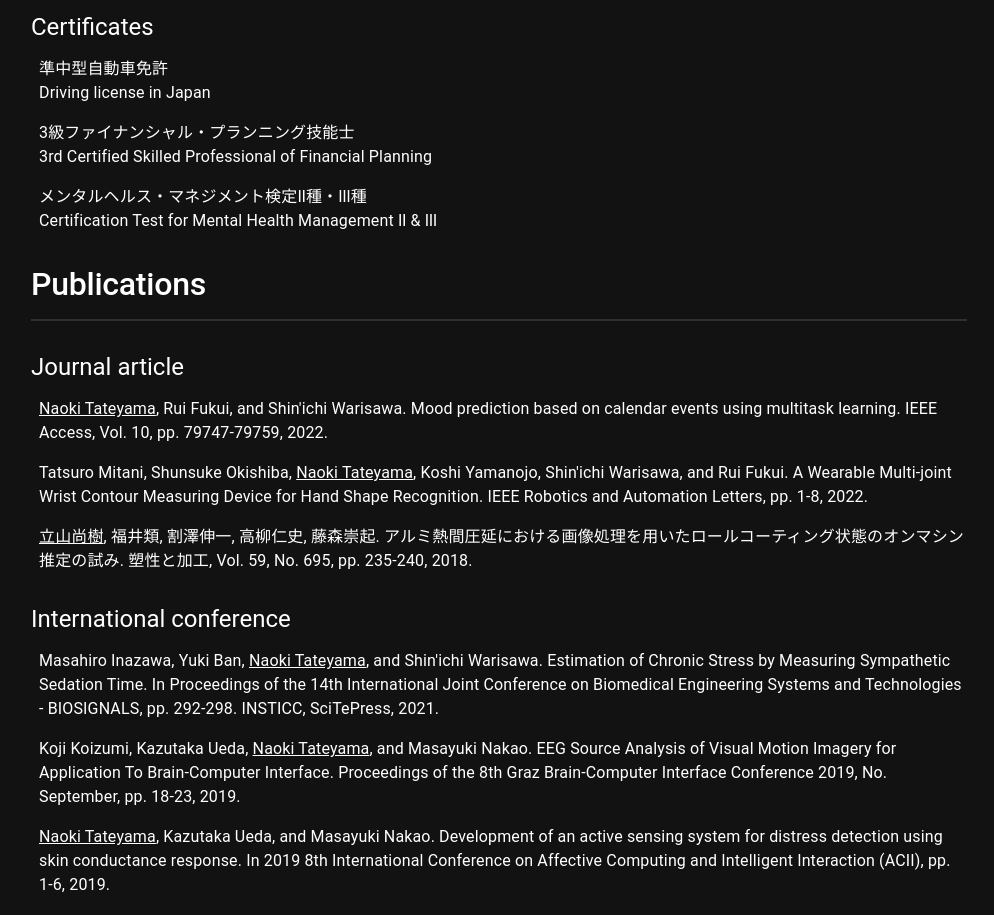
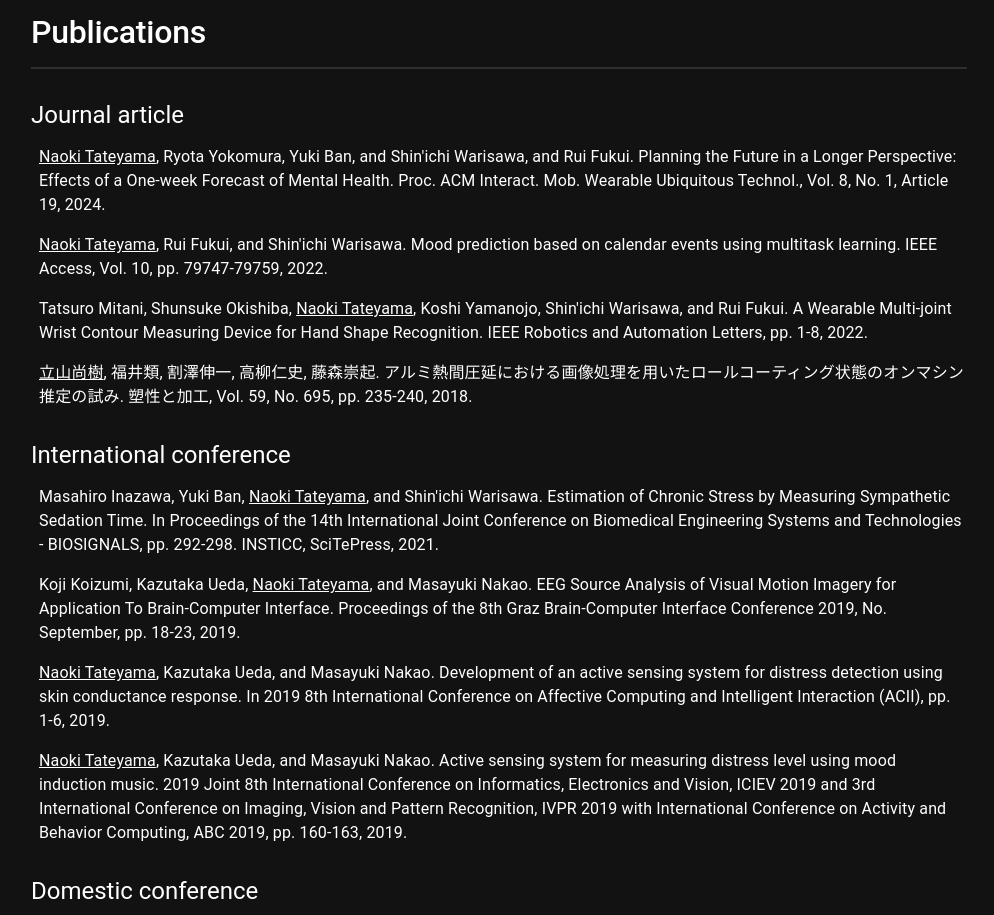
Before and after one commit to NaokiTateyama/NaokiTateyama.github.io, a React (Create React App) app: page / in a window 1280 px wide. Shown: the part 1280-2195 px from the top of the page, without its empty margins (249-1243 px from the left). Built offline with nearby package versions, Linux system fonts and the light colour scheme.

Commit message:
added journal article

```diff
--- a/src/Information.tsx
+++ b/src/Information.tsx
@@ -86,37 +86,14 @@ export const BIO: { [key: string]: Bio } = {
           {
             en: (
               <span>
-                <b>Language: </b>Python, JavaScript
+                <b>Language: </b>Python, TypeScript, JavaScript
               </span>
             )
           },
           {
             en: (
               <span>
-                <b>Framework: </b>React, Django, TensorFlow
-              </span>
-            )
-          }
-        ]
-      },
-      {
-        id: 'certificates',
-        title: 'Certificates',
-        contents: [
-          {
-            ja: '準中型自動車免許',
-            en: 'Driving license in Japan'
-          },
-          {
-            ja: '3級ファイナンシャル・プランニング技能士',
-            en: '3rd Certified Skilled Professional of Financial Planning'
-          },
-          {
-            ja: 'メンタルヘルス・マネジメント検定Ⅱ種・Ⅲ種',
-            en: (
-              <span>
-                Certification Test for Mental Health Management &#8545; &
-                &#8546;
+                <b>Framework: </b>Reactjs, Django, TensorFlow
               </span>
             )
           }
@@ -132,6 +109,17 @@ export const BIO: { [key: string]: Bio } = {
         id: 'journal',
         title: 'Journal article',
         contents: [
+          {
+            en: (
+              <span>
+                <u>Naoki Tateyama</u>, Ryota Yokomura, Yuki Ban, and Shin'ichi
+                Warisawa, and Rui Fukui. Planning the Future in a Longer
+                Perspective: Effects of a One-week Forecast of Mental Health.
+                Proc. ACM Interact. Mob. Wearable Ubiquitous Technol., Vol. 8,
+                No. 1, Article 19, 2024.
+              </span>
+            )
+          },
           {
             en: (
               <span>
@@ -222,11 +210,20 @@ export const BIO: { [key: string]: Bio } = {
           {
             ja: (
               <span>
+                <u>立山尚樹</u>, 割澤伸一, 福井類.
+                メンタルヘルス指標予測モデルを用いたイベントの相互影響を踏まえた休憩・労働計画支援.
+                ロボティクス・メカトロニクス講演会講演概要集, Vol. 2023, pp.
+                2P2-H26, 2023.
+              </span>
+            )
+          },
+          {
+            ja: (
+              <span>
                 神代快, <u>立山尚樹</u>, 三谷達郎, 割澤伸一, 福井類.
-                手指動作計測に基づくアバターの上半身ジェスチャ生成による意思・態度伝達システム
-                - Ultraleapを用いたプロトタイピング -.
-                第23回システムインテグレーション部門講演会（SI2022）,
-                pp. 176-181. 計測制御学会, 2022.
+                手指動作計測に基づくアバターの上半身ジェスチャ生成による意思・態度伝達システム.
+                第23回システムインテグレーション部門講演会（SI2022）, pp.
+                176-181. 計測制御学会, 2022.
               </span>
             )
           },
```
Also changed, not shown: 1 other file (tests, documents, lock files or other folders).
